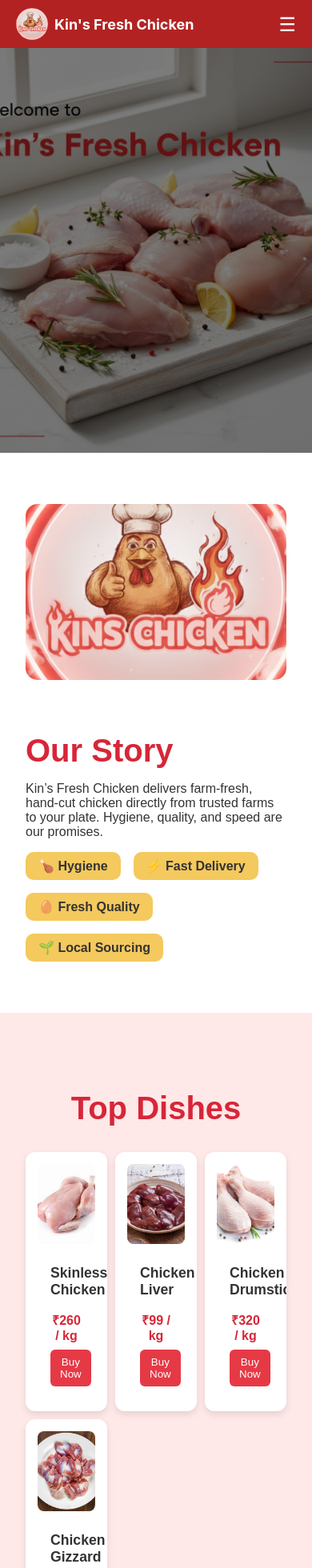
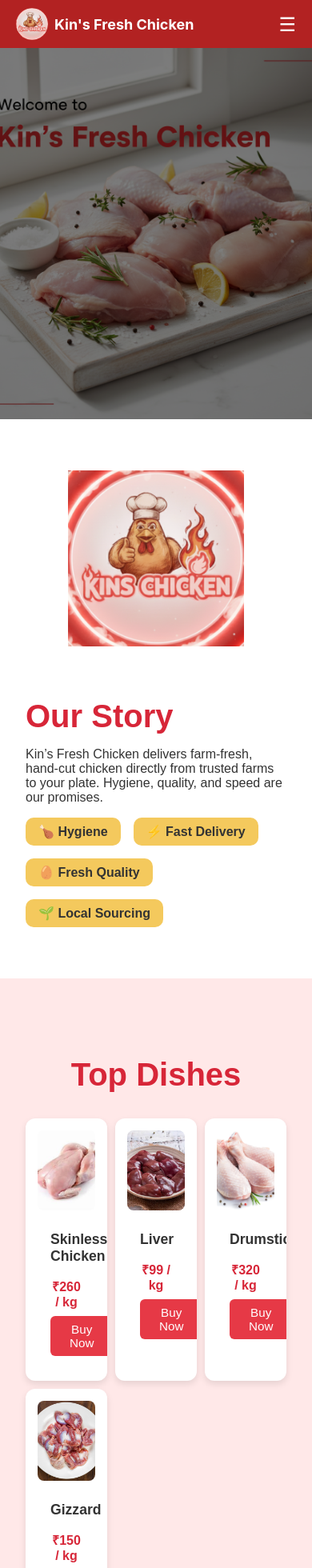
Before and after one commit to Prabaharan45/kinsfreshchicken, a React (Create React App) app: page / in a window 390 px wide. Shown: the top 1960 px of the page at 80% size. Built offline with nearby package versions, Linux system fonts and the light colour scheme.

Commit message:
Update Home page: responsive images, buttons, WhatsApp integration

```diff
--- a/src/components/Home.css
+++ b/src/components/Home.css
@@ -50,17 +50,16 @@
 }
 
 .hero-buttons .btn {
-  padding: 0.8rem 2.5rem;
+  padding: 0.6rem 2rem;
   font-weight: 700;
-  font-size: 1.1rem;
+  font-size: 1rem;
   border-radius: 50px;
   transition: all 0.3s ease;
   text-decoration: none;
   cursor: pointer;
-  box-shadow: 0 4px 15px rgba(0,0,0,0.2);
+  box-shadow: 0 4px 12px rgba(0,0,0,0.2);
 }
 
-/* Primary - Order Now */
 .hero-buttons .btn-primary {
   background: linear-gradient(45deg, #D72638, #FF3C4A);
   color: #fff;
@@ -68,11 +67,10 @@
 }
 
 .hero-buttons .btn-primary:hover {
-  transform: translateY(-3px);
-  box-shadow: 0 6px 20px rgba(0,0,0,0.3);
+  transform: translateY(-2px);
+  box-shadow: 0 5px 15px rgba(0,0,0,0.3);
 }
 
-/* Secondary - View Menu */
 .hero-buttons .btn-secondary {
   background: #fff;
   color: #D72638;
@@ -81,7 +79,7 @@
 
 .hero-buttons .btn-secondary:hover {
   background: #f4f4f4;
-  transform: translateY(-3px);
+  transform: translateY(-2px);
 }
 
 /* About Section */
@@ -99,7 +97,8 @@
   width: 100%;
   height: auto;
   max-height: 450px;
-  object-fit: cover;
+  object-fit: contain; /* ✅ contain ensures full image is visible */
+  display: block;
 }
 
 .about-text {
@@ -155,8 +154,7 @@
 .menu-card img {
   width: 100%;
   height: auto;
-  max-height: 220px;
-  object-fit: cover;
+  object-fit: contain; /* ✅ keeps image fully visible */
   display: block;
 }
 
@@ -173,6 +171,11 @@
   color: #D72638;
   font-weight: 600;
   margin-bottom: 0.5rem;
+}
+
+.menu-info .btn {
+  padding: 0.5rem 1.5rem;
+  font-size: 0.95rem;
 }
 
 /* Why Choose Kin */
@@ -252,25 +255,31 @@
 @media(max-width:768px){
   .about-section { flex-direction: column; }
   .contact-grid { grid-template-columns: 1fr; }
-  .hero-section { height: 70vh; }
-  .hero-content h1 { font-size: 2.5rem; }
+  .hero-section { height: 65vh; }
+  .hero-content h1 { font-size: 2.2rem; }
   .hero-content p { font-size: 1rem; }
   .menu-grid { grid-template-columns: 1fr; }
   .feature-grid { grid-template-columns: 1fr; }
   .about-image { max-height: 280px; }
   .menu-card img { max-height: 180px; }
+  .hero-buttons .btn {
+    padding: 0.45rem 1.5rem;
+    font-size: 0.95rem;
+  }
 }
 
 @media(max-width:480px){
-  .hero-section { height: 60vh; }
+  .hero-section { height: 55vh; }
   .about-image { max-height: 220px; }
   .menu-card img { max-height: 160px; }
   .hero-buttons {
     flex-direction: column;
-    gap: 0.8rem;
+    gap: 0.5rem;
   }
   .hero-buttons .btn {
     width: 100%;
     text-align: center;
+    padding: 0.4rem 1.2rem;
+    font-size: 0.9rem;
   }
 }
--- a/src/components/Home.js
+++ b/src/components/Home.js
@@ -11,9 +11,9 @@
 function Home() {
   const dishes = [
     { img: dish1, name: "Skinless Chicken", price: "₹260 / kg" },
-    { img: dish2, name: "Chicken Liver", price: "₹99 / kg" },
-    { img: dish3, name: "Chicken Drumstick", price: "₹320 / kg" },
-    { img: dish4, name: "Chicken Gizzard", price: "₹150 / kg" },
+    { img: dish2, name: "Liver", price: "₹99 / kg" },
+    { img: dish3, name: "Drumstick", price: "₹320 / kg" },
+    { img: dish4, name: "Gizzard", price: "₹150 / kg" },
   ];
 
   const [formData, setFormData] = useState({
```
